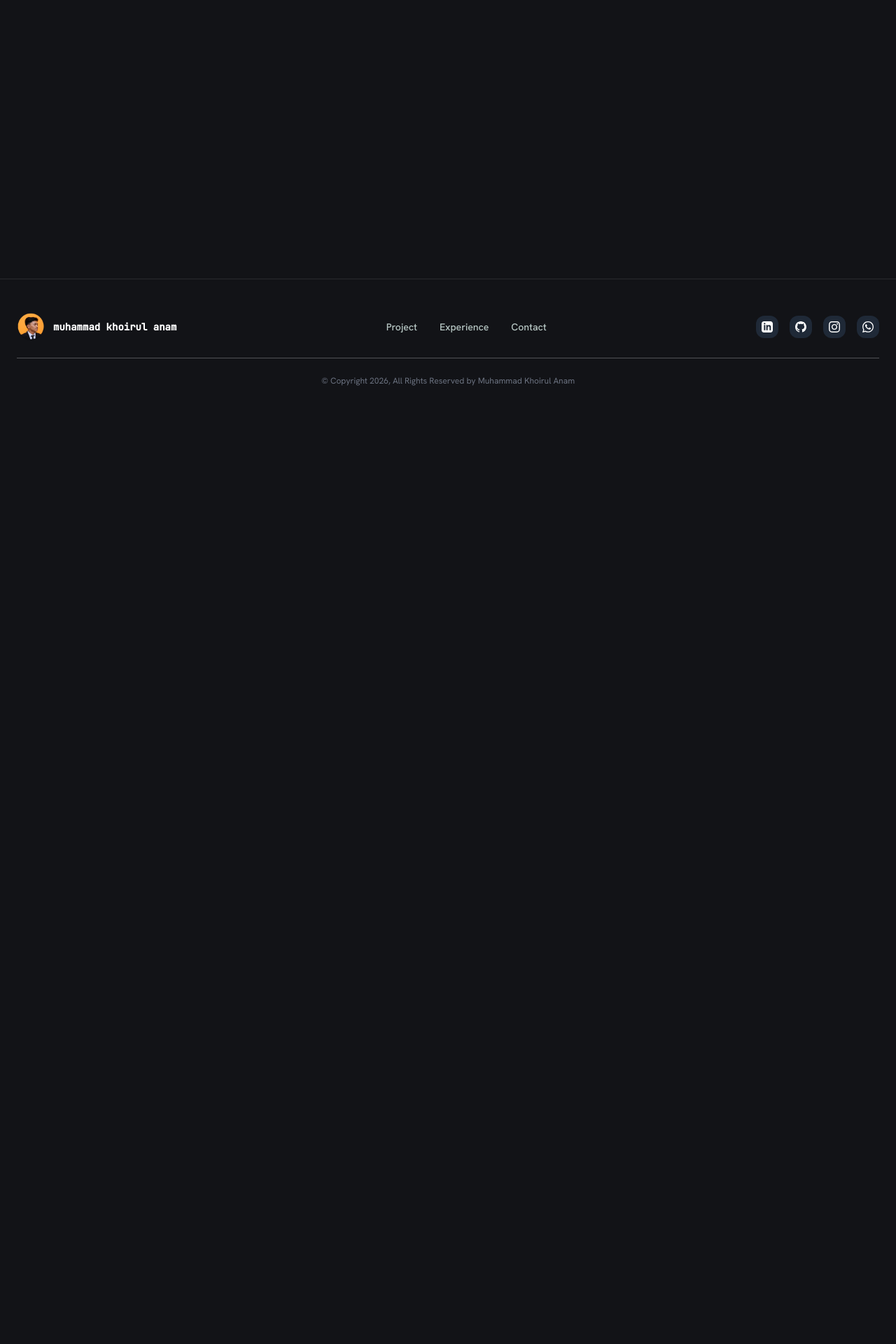
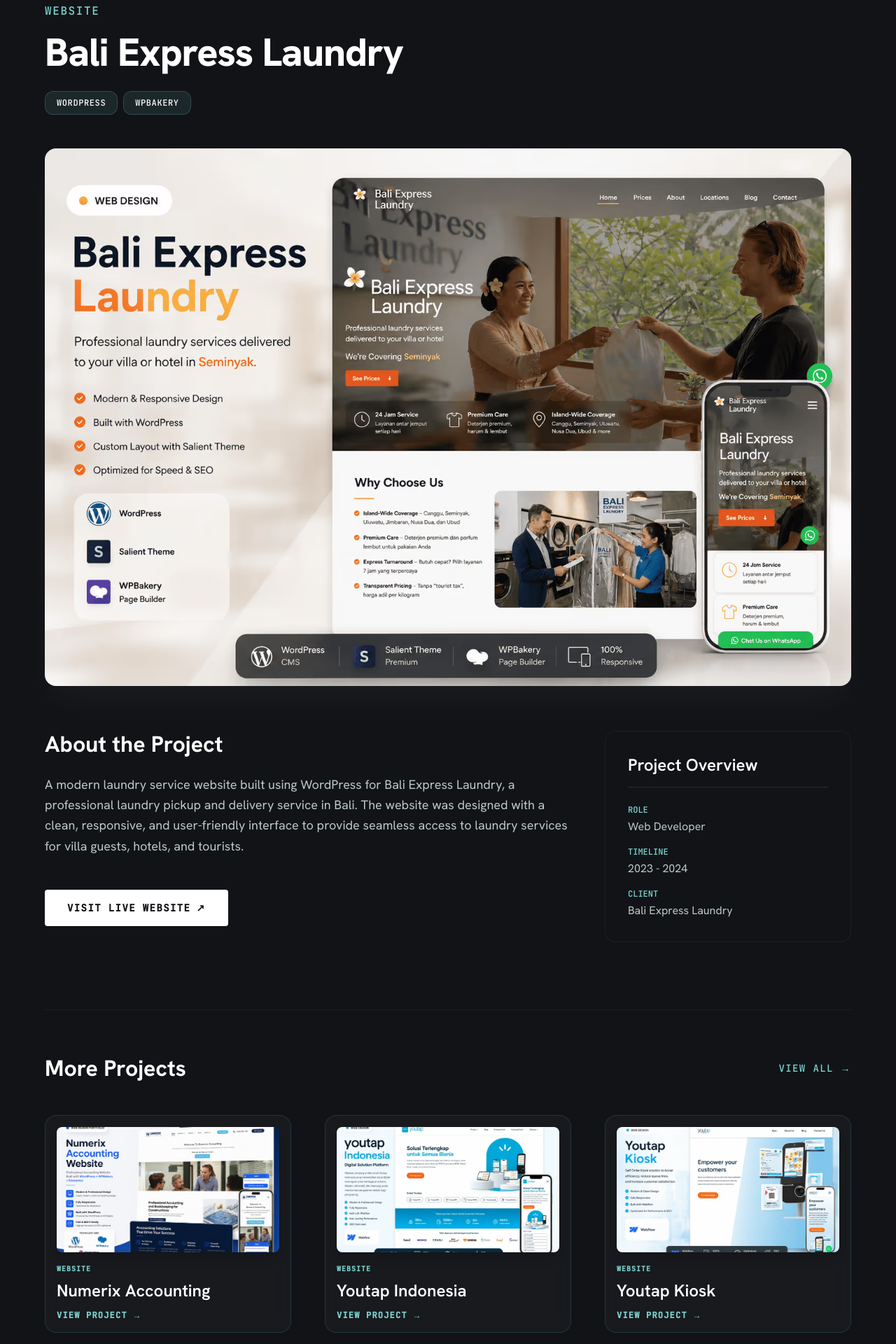
Before and after one commit to muhammadkhoirulanam18/Portfollio-Muhammad-khoirul-Anam, a Vue app: page /project/bali-express-laundry in a window 1280 px wide. Shown: the part 200-2120 px from the top of the page at 70% size. Before the commit the page ends 800 px from the top, so only its background shows below. Built offline with nearby package versions, Linux system fonts and the light colour scheme.

Commit message:
feat: complete detail blog

```diff
--- a/src/data/projects.ts
+++ b/src/data/projects.ts
@@ -1,4 +1,5 @@
 export interface Project {
+  slug: string
   title: string
   category: string
   description: string
@@ -25,6 +26,7 @@
 
 export const projects: Project[] = [
   {
+    slug: 'numerix-accounting',
     title: 'Numerix Accounting',
     category: 'Website',
     description: 'I developed the Numerix Accounting website using WordPress and Elementor to create a modern, professional, and easy-to-manage business website. The project includes service pages, company profile sections, blog integration, contact forms, and structured navigation to help potential clients easily understand the business.',
@@ -33,6 +35,7 @@
     link: 'https://numerixaccounting.com.au/',
   },
   {
+    slug: 'youtap-indonesia',
     title: 'Youtap Indonesia',
     category: 'Website',
     description: 'Youtap Indonesia is a technology company established through a joint venture between Salim Group and Youtap Global (New Zealand), officially launched in February 2020. The company provides an integrated digital platform that helps businesses of all sizes—from SMEs to large enterprises—digitize their operations.',
@@ -41,6 +44,7 @@
     link: 'https://www.youtap.id/',
   },
   {
+    slug: 'youtap-kiosk',
     title: 'Youtap Kiosk',
     category: 'Website',
     description: 'Empower your customers and streamline business operations through a modern Self Order Kiosk application. Designed to handle multiple order types and payment methods, this solution helps reduce queue times, improve efficiency, and enhance overall customer satisfaction.',
@@ -49,6 +53,7 @@
     link: 'https://www.kiosk.youtap.id/',
   },
   {
+    slug: 'youtap-pos',
     title: 'Youtap POS',
     category: 'Website',
     description: 'I designed and developed the Youtap POS website to showcase an all-in-one solution for seamless business management. The website highlights key features such as cash and cashless payment acceptance, product and inventory management, ordering via e-menu, bill splitting, and detailed transaction reports.',
@@ -57,6 +62,7 @@
     link: 'https://www.pos.youtap.id/',
   },
   {
+    slug: 'youtap-pay',
     title: 'Youtap PAY',
     category: 'Website',
     description: 'I created the Youtap PAY website to introduce a seamless and user-friendly payment solution for businesses. The website showcases how Youtap PAY simplifies payment processes and helps expand customer reach by integrating multiple payment methods.',
@@ -65,6 +71,7 @@
     link: 'https://www.payment.youtap.id/',
   },
   {
+    slug: 'youtap-bos',
     title: 'Youtap BOS',
     category: 'Website',
     description: 'I developed the Youtap BOS website to present a complete and practical solution for restocking business supplies. It highlights Youtap BOS as a one-stop platform where business owners can easily find a wide range of products at competitive prices, with fast delivery and free shipping.',
@@ -73,6 +80,7 @@
     link: 'https://www.ecommerce.youtap.id/',
   },
   {
+    slug: 'youtap-solution',
     title: 'Youtap Solution',
     category: 'Website',
     description: 'I designed the Youtap Solution website to showcase a suite of personalized digital solutions tailored to diverse business needs. The site highlights Youtap’s flexibility in offering everything from standard QRIS payments to fully customized enterprise solutions.',
@@ -81,6 +89,7 @@
     link: 'https://www.solution.youtap.id/',
   },
   {
+    slug: 'travgo',
     title: 'Travgo',
     category: 'Website',
     description: 'Redesign of the "Cheap Domestic Flight Tickets" page on Travgo.com to enhance visual quality and user experience. This process involved modernizing the design into a more structured layout, optimizing content placement for better information discovery, and ensuring full responsiveness across all devices.',
@@ -89,6 +98,7 @@
     link: 'https://travgo.com/tiket-pesawat-domestik-murah/',
   },
   {
+    slug: 'home-fresh-indonesia',
     title: 'Home Fresh Indonesia',
     category: 'Website',
     description: 'Redesign of the Imported Fruits page on the Homeresh Indonesia website using WordPress. This process included improving the visual appearance to make it more modern and appealing, restructuring the content layout to enhance readability, and optimizing the user experience.',
@@ -97,6 +107,7 @@
     link: 'https://homefresh-indonesia.com/buah-import/',
   },
   {
+    slug: 'dinamis-biro-psikologi',
     title: 'Dinamis Biro Psikologi',
     category: 'Website',
     description: 'I designed and developed the DINAMIS Psychology Center website using WordPress to present its professional psychological consultation services in a clear and approachable way. The site offers information about various services including individual, couple, and family counseling.',
@@ -105,6 +116,7 @@
     link: 'https://dinamispsikologi.id/',
   },
   {
+    slug: 'serenity-bali',
     title: 'Serenity Bali',
     category: 'Website',
     description: 'Development and redesign of the Vegan Restaurant Bali website for Serenity Bali using Wix. This project included improving the website layout structure, refining visual elements, and enhancing the user experience to create a more modern, responsive, and user-friendly interface.',
@@ -113,6 +125,7 @@
     link: 'https://www.serenitybali.com/',
   },
   {
+    slug: 'windofa-apparel',
     title: 'Windofa Apparel',
     category: 'Website',
     description: 'A modern company profile website for premium digital t-shirt printing services, built using WordPress. The website was designed with a clean, responsive, and conversion-focused layout to showcase high-quality DTG and DTF printing services with sharp print results.',
@@ -121,6 +134,7 @@
     link: 'https://windofaapparel.com/sablon-digital/',
   },
   {
+    slug: 'energy-event',
     title: 'Energy Event',
     category: 'Website',
     description: 'A professional corporate event planner and organizer website built using WordPress for Energy Event, an experienced event organizer company based in Jakarta, Bali, and Singapore. The website was designed with a modern, premium, and responsive layout to represent the company’s professional brand image.',
@@ -129,6 +143,7 @@
     link: 'https://energyevent.id/',
   },
   {
+    slug: 'bali-express-laundry',
     title: 'Bali Express Laundry',
     category: 'Website',
     description: 'A modern laundry service website built using WordPress for Bali Express Laundry, a professional laundry pickup and delivery service in Bali. The website was designed with a clean, responsive, and user-friendly interface to provide seamless access to laundry services for villa guests, hotels, and tourists.',
@@ -137,6 +152,7 @@
     link: 'https://baliexpresslaundryservice.com/',
   },
   {
+    slug: 'service-brankas-com',
     title: 'Service Brankas.com',
     category: 'Website',
     description: 'A professional safe repair and security service website built using WordPress for Service Brankas, a company specializing in safe repair, unlocking, maintenance, relocation, and security storage solutions across Indonesia. The website was designed with a responsive and service-focused layout.',
@@ -145,6 +161,7 @@
     link: 'https://servicebrankas.com/jasa-buka-brankas-surabaya/',
   },
   {
+    slug: 'youtap-loyalty',
     title: 'Youtap Loyalty',
     category: 'Website',
     description: 'Development of the Youtap Loyalty Landing using Webflow, focused on creating a modern and conversion-driven digital experience for Youtap’s loyalty and rewards solution. The project emphasized clean visual hierarchy, responsive design, and structured content presentation to effectively communicate the platform’s features.',
--- /dev/null
+++ b/src/pages/ProjectDetailPage.vue
@@ -0,0 +1,156 @@
+<script setup lang="ts">
+import { computed, onMounted, watch } from 'vue'
+import { useRoute, useRouter } from 'vue-router'
+import { projects } from '../data/projects'
+import Navbar from '../components/Navbar.vue'
+
+const route = useRoute()
+const router = useRouter()
+
+const slug = computed(() => route.params.slug as string)
+const project = computed(() => projects.find(p => p.slug === slug.value))
+const otherProjects = computed(() => projects.filter(p => p.slug !== slug.value).slice(0, 3))
+
+onMounted(() => {
+  window.scrollTo(0, 0)
+  // If project is not found, redirect to projects page
+  if (!project.value) {
+    router.replace('/projects')
+  }
+})
+
+watch(() => route.params.slug, () => {
+  window.scrollTo(0, 0)
+})
+</script>
+
+<template>
+  <div class="min-h-screen bg-background pt-24 pb-0 flex flex-col" v-if="project">
+    <Navbar />
+
+    <main class="flex-grow max-w-container-max mx-auto px-gutter mt-12 mb-section-padding w-full">
+      <!-- Back Link -->
+      <router-link
+        to="/projects"
+        class="inline-flex items-center gap-2 text-secondary mb-8 font-label-mono text-sm tracking-widest uppercase hover:text-primary transition-colors"
+      >
+        <span class="text-lg">←</span> Back to Projects
+      </router-link>
+
+      <!-- Project Header -->
+      <div class="mb-12" v-reveal>
+        <span class="font-label-mono text-secondary mb-4 block uppercase tracking-widest">{{ project.category }}</span>
+        <h1 class="font-display-lg text-display-lg-mobile md:text-display-lg text-primary mb-6">{{ project.title }}</h1>
+        <div class="flex flex-wrap gap-2">
+          <span
+            v-for="tech in project.stack"
+            :key="tech"
+            class="px-4 py-2 text-xs border border-secondary/20 rounded-full bg-secondary/10 text-primary font-label-mono uppercase tracking-wider"
+          >
+            {{ tech }}
+          </span>
+        </div>
+      </div>
+
+      <!-- Hero Image -->
+      <div class="w-full rounded-2xl overflow-hidden mb-16 shadow-2xl shadow-primary/5 bg-surface-variant flex items-center justify-center relative" v-reveal="{ delay: 100 }">
+        <img
+          v-if="project.image"
+          :src="project.image"
+          :alt="project.title"
+          class="w-full h-auto object-cover"
+        />
+        <div v-else class="flex items-center justify-center w-full aspect-video">
+          <span class="text-on-surface-variant/50 font-label-mono text-lg uppercase">Coming Soon</span>
+        </div>
+      </div>
+
+      <!-- Project Details -->
+      <div class="grid md:grid-cols-3 gap-12" v-reveal="{ delay: 200 }">
+        <div class="md:col-span-2">
+          <h2 class="font-headline-md text-headline-md text-primary mb-6">About the Project</h2>
+          <p class="font-body-lg text-body-lg text-on-surface-variant leading-relaxed whitespace-pre-wrap">
+            {{ project.description }}
+          </p>
+
+          <div class="mt-12">
+            <a
+              :href="project.link"
+              target="_blank"
+              class="inline-flex items-center gap-2 px-8 py-4 bg-primary text-background rounded-lg font-bold uppercase tracking-widest text-sm hover:bg-secondary hover:-translate-y-1 hover:shadow-lg hover:shadow-primary/20 transition-all duration-300 ease-out font-label-mono"
+            >
+              Visit Live Website
+              <span>↗</span>
+            </a>
+          </div>
+        </div>
+
+        <div class="bg-surface p-8 rounded-2xl border border-white/5 h-fit">
+          <h3 class="font-headline-sm text-headline-sm text-primary mb-6 border-b border-white/10 pb-4">Project Overview</h3>
+          <ul class="space-y-4">
+            <li>
+              <span class="block text-secondary font-label-mono text-xs uppercase mb-1">Role</span>
+              <span class="text-on-surface-variant font-body-md">Web Developer</span>
+            </li>
+            <li>
+              <span class="block text-secondary font-label-mono text-xs uppercase mb-1">Timeline</span>
+              <span class="text-on-surface-variant font-body-md">2023 - 2024</span>
+            </li>
+            <li>
+              <span class="block text-secondary font-label-mono text-xs uppercase mb-1">Client</span>
+              <span class="text-on-surface-variant font-body-md">{{ project.title }}</span>
+            </li>
+          </ul>
+        </div>
+      </div>
+
+      <!-- More Projects Section -->
+      <div class="mt-24 pt-16 border-t border-white/5">
+        <div class="flex items-center justify-between mb-12" v-reveal>
+          <h2 class="font-headline-md text-headline-md text-primary">More Projects</h2>
+          <router-link to="/projects" class="text-secondary font-label-mono text-sm tracking-widest uppercase hover:text-primary transition-colors">
+            View All →
+          </router-link>
+        </div>
+
+        <div class="grid grid-cols-1 md:grid-cols-2 lg:grid-cols-3 gap-8 lg:gap-12">
+          <router-link
+            v-for="(p, index) in otherProjects"
+            :key="p.slug"
+            :to="'/project/' + p.slug"
+            v-reveal="{ delay: index * 100 }"
+            class="glass-card rounded-2xl p-unit-md group transition-all duration-300 hover:-translate-y-2 flex flex-col relative overflow-hidden text-left"
+          >
+            <div class="w-full rounded-xl overflow-hidden mb-unit-md shadow-lg bg-surface-variant flex items-center justify-center relative aspect-video">
+              <img
+                v-if="p.image"
+                :src="p.image"
+                :alt="p.title"
+                loading="lazy"
+                class="w-full h-full object-cover group-hover:scale-105 transition-transform duration-700"
+              />
+              <div v-else class="flex items-center justify-center h-full w-full">
+                <span class="text-on-surface-variant/50 font-label-mono text-xs uppercase">Coming Soon</span>
+              </div>
+            </div>
+
+            <div class="flex items-center gap-2 mb-2">
+              <span class="text-[10px] font-bold text-secondary tracking-widest uppercase font-label-mono">
+                {{ p.category }}
+              </span>
+            </div>
+
+            <h3 class="font-headline-sm text-headline-sm text-primary mb-3 line-clamp-1">
+              {{ p.title }}
+            </h3>
+
+            <div class="mt-auto inline-flex items-center gap-2 text-secondary text-xs font-bold tracking-widest uppercase font-label-mono">
+              View Project
+              <span class="group-hover:translate-x-1 transition-transform duration-300">→</span>
+            </div>
+          </router-link>
+        </div>
+      </div>
+    </main>
+  </div>
+</template>
--- a/src/pages/ProjectsPage.vue
+++ b/src/pages/ProjectsPage.vue
@@ -19,11 +19,12 @@
       <h1 v-reveal="{ delay: 100 }" class="font-display-lg text-display-lg-mobile md:text-display-lg text-primary mb-12">Selected Projects</h1>
 
       <div class="grid md:grid-cols-2 gap-unit-lg lg:gap-12">
-        <div
+        <router-link
           v-for="(project, index) in projects"
           :key="project.title"
+          :to="'/project/' + project.slug"
           v-reveal="{ delay: (index % 2) * 100 }"
-          class="glass-card rounded-2xl p-unit-md md:p-unit-lg group transition-all duration-300 hover:-translate-y-2 flex flex-col relative overflow-hidden text-left"
+          class="glass-card rounded-2xl p-unit-md md:p-unit-lg group transition-all duration-300 hover:-translate-y-2 flex flex-col relative overflow-hidden text-left block"
         >
           <!-- Project Thumbnail (or placeholder) -->
           <div class="w-full rounded-xl overflow-hidden mb-unit-md shadow-lg bg-surface-variant flex items-center justify-center relative group-hover:shadow-primary/20 transition-all duration-300">
@@ -68,15 +69,11 @@
           </div>
 
           <!-- View Project Link -->
-          <a
-            :href="project.link"
-            target="_blank"
-            class="mt-auto inline-flex items-center gap-2 text-secondary text-xs font-bold tracking-widest uppercase font-label-mono group/link hover:text-primary transition-colors duration-300"
-          >
+          <div class="mt-auto inline-flex items-center gap-2 text-secondary text-xs font-bold tracking-widest uppercase font-label-mono hover:text-primary transition-colors duration-300">
             View Project
-            <span class="group-hover/link:translate-x-1 transition-transform duration-300">→</span>
-          </a>
-        </div>
+            <span class="group-hover:translate-x-1 transition-transform duration-300">→</span>
+          </div>
+        </router-link>
       </div>
     </div>
 
--- a/src/router/index.ts
+++ b/src/router/index.ts
@@ -28,6 +28,11 @@
       path: '/blog/:slug',
       name: 'blog-post',
       component: () => import('../views/BlogPost.vue')
+    },
+    {
+      path: '/project/:slug',
+      name: 'project-detail',
+      component: () => import('../pages/ProjectDetailPage.vue')
     }
   ],
   scrollBehavior(to, from, savedPosition) {
--- /dev/null
+++ b/src/sections/CompaniesSection.vue
@@ -0,0 +1,31 @@
+<script setup lang="ts">
+const companies = [
+  { name: 'Youtap Indonesia' },
+  { name: 'Numerix Accounting' },
+  { name: 'Dinamis Psikologi' },
+  { name: 'Serenity Bali' },
+  { name: 'Windofa Apparel' },
+  { name: 'Energy Event' }
+]
+</script>
+
+<template>
+  <section class="py-section-padding border-y border-white/5 bg-surface/30 overflow-hidden">
+    <div class="max-w-container-max mx-auto px-gutter text-center">
+      <span v-reveal class="font-label-mono text-secondary mb-12 block uppercase tracking-widest text-sm">
+        Companies I've Worked With
+      </span>
+
+      <div class="flex flex-wrap justify-center items-center gap-10 md:gap-20 opacity-60">
+        <div
+          v-for="(company, index) in companies"
+          :key="company.name"
+          v-reveal="{ delay: index * 100 }"
+          class="grayscale hover:grayscale-0 text-on-surface-variant hover:text-primary transition-all duration-500 font-display-md text-2xl md:text-3xl font-bold tracking-tight cursor-default"
+        >
+          {{ company.name }}
+        </div>
+      </div>
+    </div>
+  </section>
+</template>
--- a/src/sections/ProjectSection.vue
+++ b/src/sections/ProjectSection.vue
@@ -26,11 +26,12 @@
     <div class="max-w-container-max mx-auto px-gutter">
       <!-- Card Grid: 2 columns on tablet, 2 or 3 on large screens to avoid cards being too huge -->
       <div class="grid md:grid-cols-2 gap-unit-lg lg:gap-12 mb-section-padding">
-        <div
+        <router-link
           v-for="(project, index) in featuredProjects"
           :key="project.title"
+          :to="'/project/' + project.slug"
           v-reveal="{ delay: index * 100 }"
-          class="glass-card rounded-2xl p-unit-md md:p-unit-lg group transition-all duration-300 ease-out hover:-translate-y-1 hover:shadow-xl hover:shadow-primary/20 flex flex-col relative overflow-hidden"
+          class="glass-card rounded-2xl p-unit-md md:p-unit-lg group transition-all duration-300 ease-out hover:-translate-y-1 hover:shadow-xl hover:shadow-primary/20 flex flex-col relative overflow-hidden block"
         >
           <!-- Project Thumbnail (or placeholder) -->
           <div class="w-full rounded-xl overflow-hidden mb-unit-md shadow-lg bg-surface-variant flex items-center justify-center relative group-hover:shadow-primary/20 transition-all duration-300">
@@ -75,15 +76,11 @@
           </div>
 
           <!-- View Project Link -->
-          <a
-            :href="project.link"
-            target="_blank"
-            class="mt-auto inline-flex items-center gap-2 text-secondary text-xs font-bold tracking-widest uppercase font-label-mono group/link hover:text-primary transition-colors duration-300"
-          >
+          <div class="mt-auto inline-flex items-center gap-2 text-secondary text-xs font-bold tracking-widest uppercase font-label-mono hover:text-primary transition-colors duration-300">
             View Project
-            <span class="group-hover/link:translate-x-1 transition-transform duration-300">→</span>
-          </a>
-        </div>
+            <span class="group-hover:translate-x-1 transition-transform duration-300">→</span>
+          </div>
+        </router-link>
       </div>
 
       <!-- See More Project Button -->
```
Also changed, not shown: 25 other files (tests, documents, lock files or other folders).
